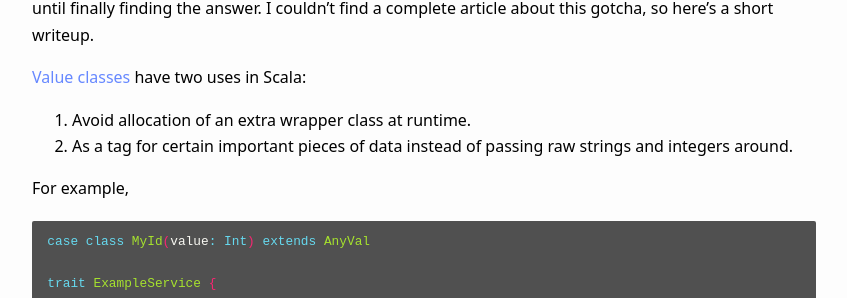
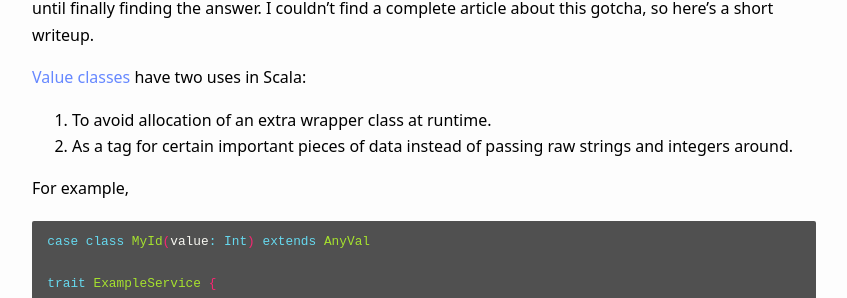
Before and after one commit to williamhaw/williamhaw.github.io, a Jekyll site: the page built from _posts/2021-02-27-using-mockito-with-scala-value-classes.md, in a window 1280 px wide. Shown: the part 359-657 px from the top of the page, without its empty margins (216-1063 px from the left). Built offline with Jekyll 4.4.1, drawn with Linux system fonts in a browser that asks for light colours.

Commit message:
Add correction

```diff
--- a/_posts/2021-02-27-using-mockito-with-scala-value-classes.md
+++ b/_posts/2021-02-27-using-mockito-with-scala-value-classes.md
@@ -19,7 +19,7 @@ I puzzled over unexpected NullPointerExceptions when checking values in value cl
 
 [Value classes](https://docs.scala-lang.org/overviews/core/value-classes.html) have two uses in Scala:
 
-1. Avoid allocation of an extra wrapper class at runtime.
+1. To avoid allocation of an extra wrapper class at runtime.
 2. As a tag for certain important pieces of data instead of passing raw strings and integers around.
 
 For example,
```
